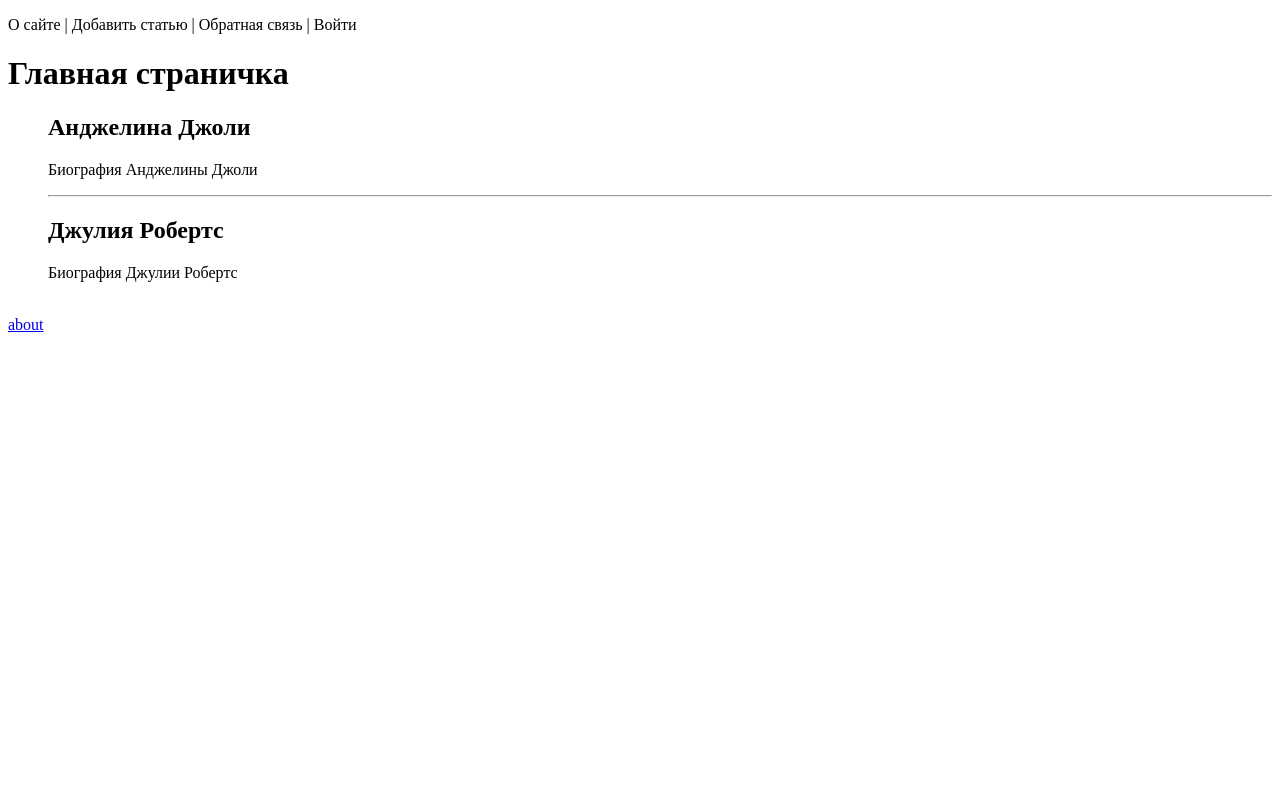
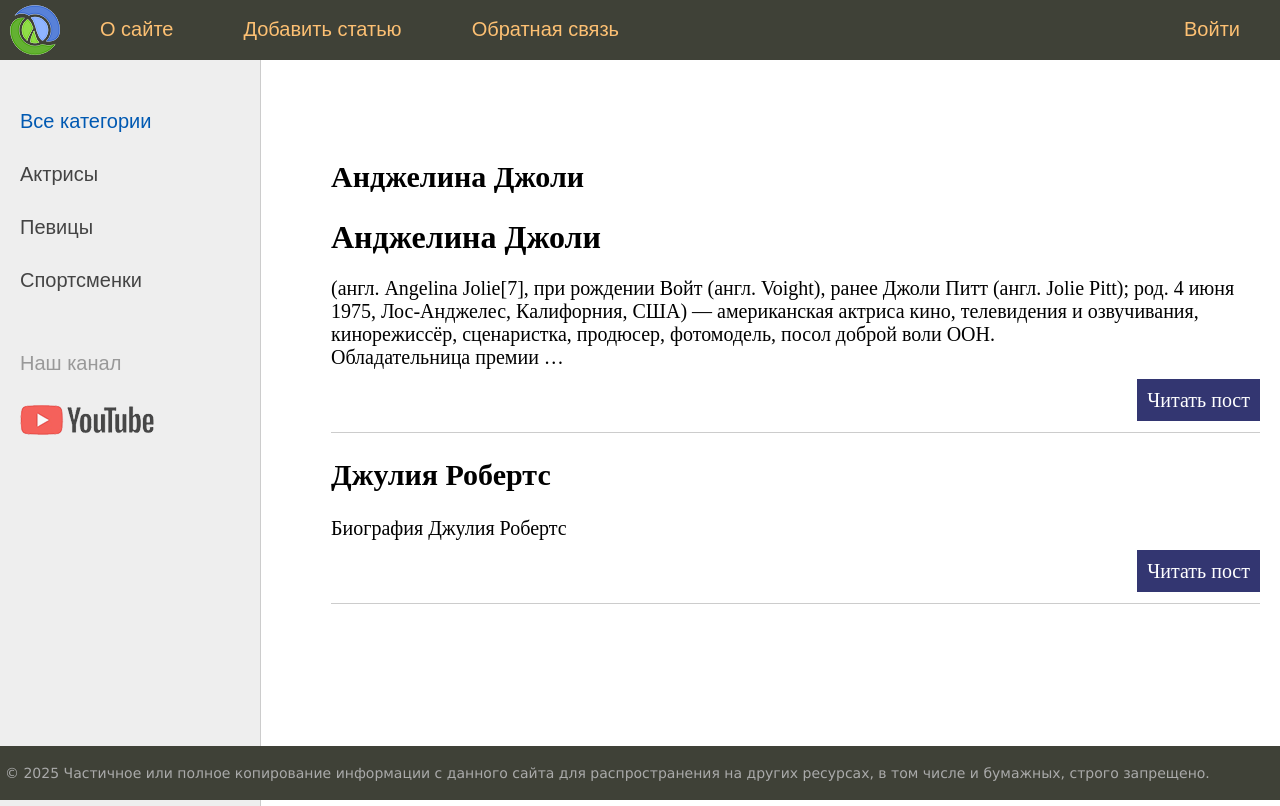
Before and after one commit to musecollaboration/sitewomen, a Django app: page / in a window 1280 px wide. Before the commit the page ends 332 px from the top, so only its background shows below. Run offline with Django 5.2, Linux system fonts and the light colour scheme.

Commit message:
Пользовательские теги шаблонов

```diff
--- a/sitewomen/urls.py
+++ b/sitewomen/urls.py
@@ -2,7 +2,7 @@
 URL configuration for sitewomen project.
 
 The `urlpatterns` list routes URLs to views. For more information please see:
-    https://docs.djangoproject.com/en/5.1/topics/http/urls/
+    https://docs.djangoproject.com/en/4.2/topics/http/urls/
 Examples:
 Function views
     1. Add an import:  from my_app import views
@@ -14,16 +14,15 @@ Including another URLconf
     1. Import the include() function: from django.urls import include, path
     2. Add a URL to urlpatterns:  path('blog/', include('blog.urls'))
 """
-
 from django.contrib import admin
 from django.urls import path, include
-from women.views import custom_page_not_found
+from women import views
+from women.views import page_not_found
 
 urlpatterns = [
     path('admin/', admin.site.urls),
     path('', include('women.urls')),
+]
 
 
-]
-
-handler404 = custom_page_not_found
+handler404 = page_not_found
--- /dev/null
+++ b/templates/base.html
@@ -0,0 +1,72 @@
+{% load static %}
+{% load women_tags %}
+
+<!DOCTYPE html>
+<html>
+<head>
+	<title>{{title}}</title>
+	<link type="text/css" href="{% static 'women/css/styles.css' %}" rel="stylesheet" />
+	<meta http-equiv="Content-Type" content="text/html; charset=utf-8">
+	<link rel="shortcut icon" href="{% static 'women/images/main.ico' %}" type="image/x-icon"/>
+	<meta name="viewport" content="width=device-width, initial-scale=1.0">
+</head>
+<body>
+<table class="table-page" border="0" cellpadding="0" cellspacing="0">
+<tr><td valign="top">
+{% block mainmenu %}
+		<div class="header">
+			<ul id="mainmenu" class="mainmenu">
+			<li class="logo"><a href="{% url 'home' %}"><div class="logo"></div></a></li>
+{% for m in menu %}
+	{% if not forloop.last %}<li>{% else %}<li class="last">{% endif %}
+		<a href="{% url m.url_name %}">{{m.title}}</a></li>
+{% endfor %}
+			</ul>
+			<div class="clear"></div>
+		</div>
+{% endblock mainmenu %}
+
+
+<table class="table-content" border=0 cellpadding="0" cellspacing="0">
+<tr>
+<!-- Sidebar слева -->
+	<td valign="top" class="left-chapters">
+	<ul id="leftchapters">
+		{% if cat_selected == 0 or cat_selected is None %}
+		<li class="selected">Все категории</li>
+		{% else %}
+		<li><a href="{% url 'home' %}">Все категории</a></li>
+		{% endif %}
+
+		{% show_categories cat_selected %}
+
+		<li class="share">
+		<p>Наш канал</p>
+		<a class="share-yt" href="https://www.youtube.com/channel/UClJzWfGWuGJL2t-3dYKcHTA/playlists" target="_blank" rel="nofollow"></a>
+		</li>
+	</ul>
+</td>
+<!-- Конец Sidebar'а -->
+<td valign="top" class="content">
+	<!-- Хлебные крошки -->
+	{% block breadcrumbs %}
+	{% endblock %}
+
+<!-- Блок контента -->
+	<div class="content-text">
+{% block content %}
+{% endblock %}
+	</div>
+<!-- Конец блока контента -->
+
+</td></tr></table>
+</td></tr>
+<!-- Footer -->
+<tr><td valign=top>
+	<div id="footer">
+		<p>&copy; 2025 Частичное или полное копирование информации с данного сайта для распространения на других ресурсах, в том числе и бумажных, строго запрещено.</p>
+	</div>
+</td></tr></table>
+<!-- Конец footer'а и страницы -->
+</body>
+</html>
--- /dev/null
+++ b/women/static/women/css/styles.css
@@ -0,0 +1,409 @@
+html, body {
+	font-family: 'Arial';
+	margin: 0;
+	padding: 0;
+	height: 100%;
+	width: 100%;
+	color: #444;
+}
+
+a {
+	color: #0059b2;
+	text-decoration: none;
+}
+a:hover {
+	color: #CC0000;
+	text-decoration: underline;
+}
+
+img {max-width: 600px; height: auto;}
+
+img.img-article-left {
+	max-width: 300px;
+	height: auto;
+	float: left;
+	padding: 0 10px 10px 0;
+}
+
+img.img-article-left.thumb {
+	max-width: 150px;
+	height: auto;
+}
+
+p.link-read-post {
+	text-align: right;
+}
+p.link-read-post a {
+	padding: 10px;
+	min-width: 100px;
+	background: #333671;
+	color: #fff;
+	text-decoration: none;
+}
+
+div.article-panel {
+    background: #eee;
+    padding: 5px 10px 5px 10px;
+    box-sizing: border-box;
+    overflow: hidden;
+    color: #555;
+}
+div.article-panel p.first {
+    margin: 0;
+    float: left;
+}
+div.article-panel p.last {
+    margin: 0;
+    float: right;
+}
+
+ul.list-articles {
+	list-style: none;
+	margin: 0;
+	padding: 0;
+}
+ul.list-articles li {
+	border-bottom: 1px solid #ccc;
+}
+
+.table-page {
+	width: 100%;
+	height: 100%;
+	vertical-align: top;
+}
+.table-page tr {height: 100%;}
+
+.clear {clear: both;}
+
+.header {
+	background: #3F4137;
+	height: 60px;
+}
+
+.logo {
+	background: url('../images/logo.png') no-repeat 10px 5px;
+	width: 70px;
+	height: 60px;
+}
+
+ul.mainmenu {
+	list-style: none;
+	margin: 0;
+	padding: 0;
+	height: 60px;
+	color: #fdc073;
+	font-size: 20px;
+	overflow: hidden;
+}
+ul.mainmenu li {
+	float: left;
+	margin: 18px 40px 0 30px;
+}
+ul.mainmenu li.logo {margin: 0;}
+ul.mainmenu li.last {float: right;}
+
+ul.mainmenu li a {
+	color: #fdc073;
+	text-decoration: none;
+}
+ul.mainmenu li a:hover {
+	color: #FDA83D;
+}
+
+.panelitems {
+	text-align: center;
+}
+
+ul.langitem {
+	list-style: none;
+	display: inline-block;
+	margin: 30px;
+	padding: 0;
+	max-width: 300px
+}
+ul.langitem li {
+	margin: 10px 0 0 0;
+	width: 100%;
+}
+ul.langitem li.image {
+	margin: 0;
+	text-align: center;
+	width: 100%;
+	height: 250px;
+	overflow: hidden;
+}
+ul.langitem li.descr {
+	color: #777;
+	height: 170px;
+	overflow: hidden;
+}
+ul.langitem li a {
+	color: #fdc073;
+	text-decoration: none;
+	font-size: 20px;
+}
+ul.langitem li a:hover {
+	color: #FDA83D;
+}
+div.button {
+	background: #3F4137;
+	max-width: 200px;
+	margin: 0 auto;
+	padding: 5px 20px 5px 20px;
+	border-radius: 10px;
+	font-size: 20px;
+}
+
+.table-content {
+	width: 100%;
+	min-height: 100%;
+	height: 100%;
+}
+
+.left-chapters {
+	margin: 0;
+	background: #eee;
+	border-right: 1px solid #ccc;
+}
+.left-chapters ul {
+	width: 230px;
+	margin: 0;
+	padding: 20px 10px 10px 20px;
+	list-style: none;
+	font-size: 20px;
+}
+.left-chapters ul li {
+	margin: 30px 0 0 0;
+	color: #999;
+}
+.left-chapters ul li.selected {color: #0059b2; }
+.left-chapters ul li a {
+	color: #444;
+	text-decoration: none;
+}
+.left-chapters ul li a:hover { color: #CC0000; }
+.left-chapters ul li.share {margin: 60px 0 0 0;}
+.left-chapters ul li.share p {margin: 30px 0 30px 0;}
+.left-chapters ul li.share a {
+	display: inline-block;
+	width: 40px;
+	height: 40px;
+	margin: 0 20px 0 0;
+}
+.left-chapters ul li.share a.share-yt {
+	width: 100%;
+	height: 30px;
+	background: url('../images/share_yt.png') no-repeat 0 0
+}
+.left-chapters ul li.share a.share-yt:hover {
+	width: 100%;
+	height: 30px;
+	background: url('../images/share_yt.png') no-repeat 0 -30px
+}
+
+ul.tags-list {
+    width: 100%;
+	margin: 0;
+	padding: 0;
+	list-style: none;
+}
+
+ul.tags-list li {
+	margin: 0;
+	padding: 0 0 10px;
+    display: inline-block;
+}
+
+ul.tags-list li a {
+	padding: 5px;
+	font-size: 16px;
+	border: 1px solid #aaa;
+}
+
+.content {
+	padding: 40px 20px 20px 40px;
+	width: 100%;
+	box-sizing: border-box;
+}
+
+ul.breadcrumbs {
+	margin: 0;
+	padding: 0;
+	list-style: none;
+	font-size: 20px;
+	font-family: Sans-serif, Arial, Tahoma;
+}
+ul.breadcrumbs li {
+	display: inline-block;
+}
+ul.breadcrumbs li a {
+	color: #0059b2;
+	text-decoration: none;
+}
+ul.breadcrumbs li a:hover { color: #CC0000; }
+ul.breadcrumbs li:after{
+	padding: 0 10px 0 10px;
+	content: "\2192";
+}
+ul.breadcrumbs li.last:after {content: "";}
+
+ul.control {
+	margin: 0;
+	padding: 60px 0 0 0;
+	list-style: none;
+	font-family: Sans-serif, Arial, Tahoma;
+	font-size: 18px;
+	width: 100%;
+}
+ul.control li {	float: left; padding: 0 0 0 10px;}
+ul.control li.first:before {content: "\2190"; padding: 0 10px 0 0;}
+ul.control li.last {float: right; padding: 0 40px 0 0;}
+ul.control li.last:after {content: "\2192"; padding: 0 0 0 10px;}
+ul.control li a { color: #0059b2; text-decoration: none; }
+ul.control li a:hover { color: #CC0000; }
+
+ul.content-table {
+	margin: 0;
+	padding: 60px 0 0 30px;
+	list-style: none;
+	font-family: Sans-serif, Arial, Tahoma;
+	font-size: 28px;
+}
+ul.content-table li {
+	margin: 0 0 40px 0;
+}
+ul.content-table li a {
+	color: #BB5715;
+	text-decoration: none;
+}
+ul.content-table li a:hover {color: #F0711C;}
+
+.content-text {
+	margin: 60px 0 0 30px;
+	color: #000;
+	font-size: 20px;
+	font-family: Yandex Sans Display Light;
+}
+.content-text h1 {font-size: 32px;}
+
+ul.lang-list {
+	list-style: none;
+	margin: 0;
+	padding: 14px 0 0 0;
+	background: #3F4137;
+	width: 100%;
+	height: 50px;
+	border-top: 1px solid #959A82;
+	box-sizing: border-box;
+	font-size: 18px;
+	font-family: Sans-serif, Arial, Tahoma;
+}
+ul.lang-list li {
+	display: inline-block;
+	margin-left: 40px;
+}
+ul.lang-list li.selected {color: #fdc073; border-bottom: 1px solid #fdc073;}
+ul.lang-list li a {
+	color: #eee;
+	text-decoration: none;
+}
+ul.lang-list li a:hover {color: #fdc073;}
+
+.topic-subject .topic-line {
+	border-bottom: 1px solid #CC0000;
+	margin-top: -16px;
+}
+
+.topic-subject .topic-text {
+	display: inline-block;
+	font-size: 28px;
+	color: #777;
+	padding: 0 10px 0 10px;
+	margin-left: 30px;
+	background: #fff;
+	font-family: Sans-serif, Arial, Tahoma;
+}
+
+.list-topic {
+	margin: 40px 0 60px 0;
+	font-family: Sans-serif, Arial, Tahoma;
+}
+.list-topic p {
+	margin: 0;
+	font-size: 28px;
+}
+.list-topic ol {
+	columns: 2;
+	-webkit-columns: 2;
+	column-gap: 40px;
+}
+.list-topic ol li {
+	display: list-item;
+	margin: 10px 10px 0 0px;
+	padding: 0 0 0 10px;
+}
+.list-topic ol li a {
+	color: #0059b2;
+	text-decoration: none;
+}
+.list-topic ol li a:hover {color: #CC0000;}
+
+.highlight {
+	max-width: 350px;
+	padding: 0 10px 0 10px;
+	margin: 0;
+	overflow: auto;
+	overflow-y: hidden;
+	background: #f0f0f0;
+}
+.highlight p { margin: 0; }
+.highlight .block {
+	width: 100%;
+	margin: 0;
+}
+.highlight .block p { margin: 0; }
+
+.quote {
+	background: url('../images/blockquote.png') no-repeat 0 10px;
+	padding: 5px 5px 5px 70px;
+	font-family: Sans-serif, Arial, Tahoma;
+	font-style: italic;
+}
+
+#footer {
+	box-sizing: border-box;
+
+	background: #3F4137;
+	padding: 5px;
+	color: #aaa;
+	font-size: 14px;
+	font-family: Verdana, Geneva, Arial, Helvetica;
+	text-align: left;
+	overflow: hidden;
+}
+#footer a {
+	text-decoration: underline;
+	color: #aaa;
+}
+
+.form-input {
+    width: 300px;
+    font-size: 16px;
+}
+
+.form-label {
+    display: inline-block;
+    min-width: 150px;
+    vertical-align: top;
+}
+
+.form-error ul {
+    list-style: none;
+    padding: 0;
+    color: #CC0000;
+}
+
+.form-button {
+    min-width: 200px;
+    font-size: 16px;
+}
--- a/women/templates/women/index.html
+++ b/women/templates/women/index.html
@@ -1,25 +1,20 @@
-<!DOCTYPE html>
-<html lang="en">
-  <head>
-    <meta charset="UTF-8" />
-    <meta name="viewport" content="width=device-width, initial-scale=1.0" />
-    <title>{{ title }}</title>
-  </head>
-  <body>
-    <p>{{ menu|join:' | ' }}</p>
-    <h1>{{ title }}</h1>
-    <ul>
-      {% for post in posts %}
-        {% if post.is_published %}
-          <h2>{{ post.title }}</h2>
-          <p>{{ post.content }}</p>
-          {% if not forloop.last %}
-            <hr />
-          {% endif %}
-        {% endif %}
-      {% endfor %}
-    </ul>
-    <br />
-    <a href="{% url 'about' %}">about</a>
-  </body>
-</html>
+{% extends 'base.html' %}
+
+{% block content %}
+  <ul class="list-articles">
+    {% for p in posts %}
+      {% if p.is_published %}
+        <li>
+          <h2>{{ p.title }}</h2>
+          {% autoescape off %}
+            {{ p.content|linebreaks|truncatewords:40 }}
+          {% endautoescape %}
+          <div class="clear"></div>
+          <p class="link-read-post">
+            <a href="{% url 'post' p.id %}">Читать пост</a>
+          </p>
+        </li>
+      {% endif %}
+    {% endfor %}
+  </ul>
+{% endblock %}
--- /dev/null
+++ b/women/templates/women/list_categories.html
@@ -0,0 +1,9 @@
+{% for cat in cats %}
+  {% if cat.id == cat_selected %}
+    <li class="selected">{{ cat.name }}</li>
+  {% else %}
+    <li>
+      <a href="{% url 'category' cat.id %}">{{ cat.name }}</a>
+    </li>
+  {% endif %}
+{% endfor %}
--- /dev/null
+++ b/women/templatetags/women_tags.py
@@ -0,0 +1,19 @@
+from django import template
+import women.views as views
+
+
+register = template.Library()
+
+
+@register.simple_tag(name='getcats')
+def get_categories():
+    return views.cats_db
+
+
+@register.inclusion_tag('women/list_categories.html')
+def show_categories(cat_selected=0):
+    cats = views.cats_db
+    return {
+        "cats": cats,
+        "cat_selected": cat_selected
+    }
--- a/women/urls.py
+++ b/women/urls.py
@@ -1,14 +1,15 @@
-from django.urls import path, register_converter
+from django.urls import path, re_path, register_converter
 from . import views
 from . import converters
 
-register_converter(converters.FourDigitYearConverter, 'year4')
-
+register_converter(converters.FourDigitYearConverter, "year4")
 
 urlpatterns = [
     path('', views.index, name='home'),
     path('about/', views.about, name='about'),
-    path('cats/<int:cat_id>/', views.categories, name='cats_id'),
-    path('cats/<slug:cat_slug>/', views.categories_by_slug, name='cats'),
-    path('archive/<year4:year>/', views.archive, name='archive'),
+    path('addpage/', views.addpage, name='add_page'),
+    path('contact/', views.contact, name='contact'),
+    path('login/', views.login, name='login'),
+    path('post/<int:post_id>/', views.show_post, name='post'),
+    path('category/<int:cat_id>/', views.show_category, name='category'),
 ]
--- a/women/views.py
+++ b/women/views.py
@@ -1,50 +1,69 @@
-from django.http import HttpResponse, HttpRequest, HttpResponseNotFound
-from django.shortcuts import redirect, render
+from django.http import HttpRequest, HttpResponse, HttpResponseNotFound, Http404, HttpResponseRedirect, HttpResponsePermanentRedirect
+from django.shortcuts import render, redirect
 from django.urls import reverse
+from django.template.loader import render_to_string
+from django.template.defaultfilters import slugify
 
-menu = ['О сайте', 'Добавить статью', 'Обратная связь', 'Войти']
-
+menu = [{'title': "О сайте", 'url_name': 'about'},
+        {'title': "Добавить статью", 'url_name': 'add_page'},
+        {'title': "Обратная связь", 'url_name': 'contact'},
+        {'title': "Войти", 'url_name': 'login'}
+        ]
 
 data_db = [
-    {'id': 1, 'title': 'Анджелина Джоли', 'content': 'Биография Анджелины Джоли', 'is_published': True},
+    {'id': 1, 'title': 'Анджелина Джоли', 'content': '''<h1>Анджелина Джоли</h1> (англ. Angelina Jolie[7], при рождении Войт (англ. Voight), ранее Джоли Питт (англ. Jolie Pitt); род. 4 июня 1975, Лос-Анджелес, Калифорния, США) — американская актриса кино, телевидения и озвучивания, кинорежиссёр, сценаристка, продюсер, фотомодель, посол доброй воли ООН.
+    Обладательница премии «Оскар», трёх премий «Золотой глобус» (первая актриса в истории, три года подряд выигравшая премию) и двух «Премий Гильдии киноактёров США».''',
+     'is_published': True},
     {'id': 2, 'title': 'Марго Робби', 'content': 'Биография Марго Робби', 'is_published': False},
-    {'id': 3, 'title': 'Джулия Робертс', 'content': 'Биография Джулии Робертс', 'is_published': True},
+    {'id': 3, 'title': 'Джулия Робертс', 'content': 'Биография Джулия Робертс', 'is_published': True},
+]
+
+cats_db = [
+    {'id': 1, 'name': 'Актрисы'},
+    {'id': 2, 'name': 'Певицы'},
+    {'id': 3, 'name': 'Спортсменки'},
 ]
 
 
 def index(request: HttpRequest):
     data = {
-        'title': 'Главная страничка',
+        'title': 'Главная страница',
         'menu': menu,
-        'posts': data_db
+        'posts': data_db,
+        'cat_selected': 0,
+    }
+    return render(request, 'women/index.html', context=data)
+
+
+def show_category(request: HttpRequest, cat_id):
+    data = {
+        'title': 'Главная страница',
+        'menu': menu,
+        'posts': data_db,
+        'cat_selected': cat_id,
     }
     return render(request, 'women/index.html', context=data)
 
 
 def about(request: HttpRequest):
-    data = {
-        'title': 'О сайте',
-        'menu': menu,
-    }
-    return render(request, 'women/about.html', context=data)
+    return render(request, 'women/about.html', {'title': 'О сайте', 'menu': menu})
 
 
-def categories(request: HttpRequest, cat_id):
-    return HttpResponse(f"<h1>Статьи по категориям</h1><p>id: {cat_id}</p>")
+def show_post(request: HttpRequest, post_id):
+    return HttpResponse(f"Отображение статьи с id = {post_id}")
 
 
-def categories_by_slug(request: HttpRequest, cat_slug):
-    if request.POST:
-        print(request.POST)
-    return HttpResponse(f"<h1>Статьи по категориям</h1><p>slug: {cat_slug}</p>")
+def addpage(request: HttpRequest):
+    return HttpResponse("Добавление статьи")
 
 
-def archive(request: HttpRequest, year):
-    if year > 2025:
-        url = reverse('cats', args=['music'])
-        return redirect(url)
-    return HttpResponse(f"<h1>Архив по годам</h1><p>год издания: {year}</p>")
+def contact(request: HttpRequest):
+    return HttpResponse("Обратная связь")
 
 
-def custom_page_not_found(request: HttpRequest, exception):
-    return HttpResponseNotFound('<h1>Страница не найдена</h1>')
+def login(request: HttpRequest):
+    return HttpResponse("Авторизация")
+
+
+def page_not_found(request: HttpRequest, exception):
+    return HttpResponseNotFound("<h1>Страница не найдена</h1>")
```
Also changed, not shown: sitewomen/settings.py (+6 -2 lines), women/templates/women/about.html (+5 -19 lines), women/templates/women/includes/nav.html (added, +7 -0 lines), women/static/women/images/blockquote.png (added), women/static/women/images/btn_yt.png (added), women/static/women/images/logo.png (added), women/static/women/images/main.ico (added), women/static/women/images/share_yt.png (added), women/static/women/images/smallmenu.png (added), women/templatetags/__init__.py (added).
